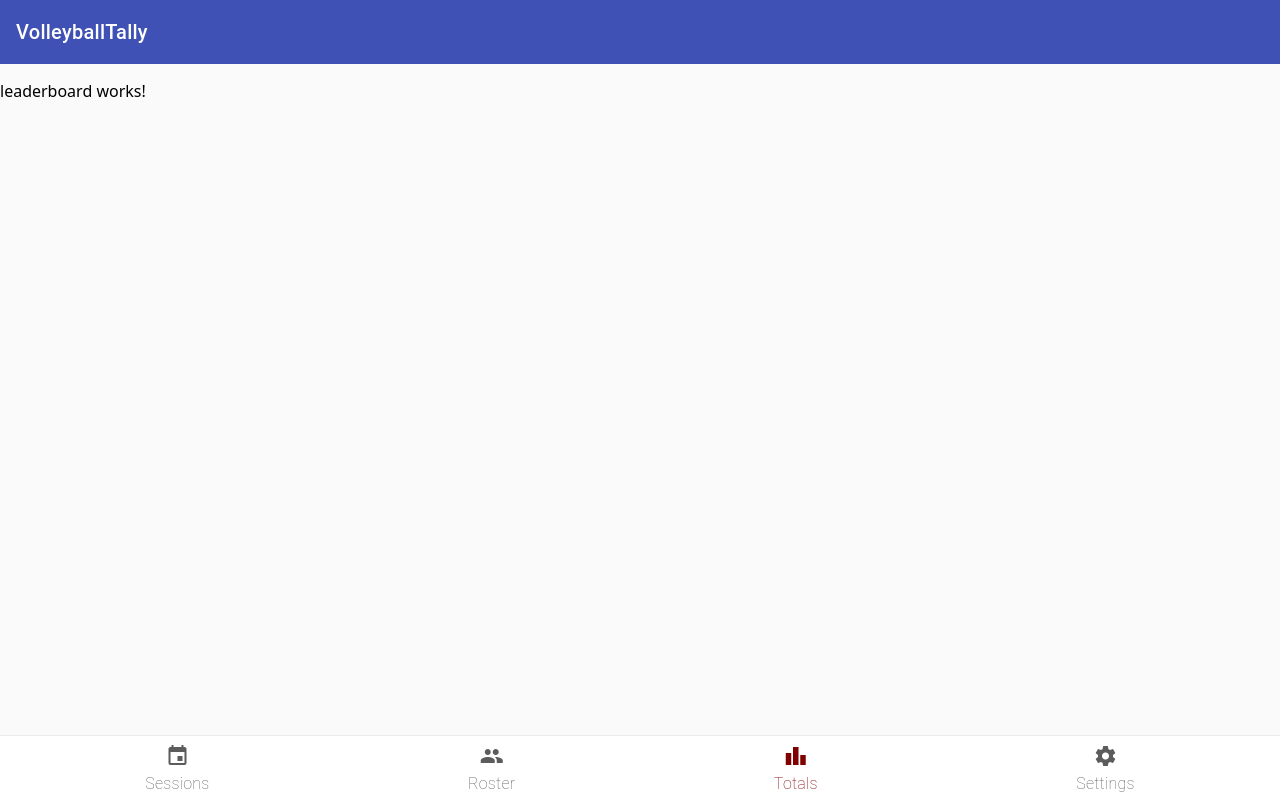
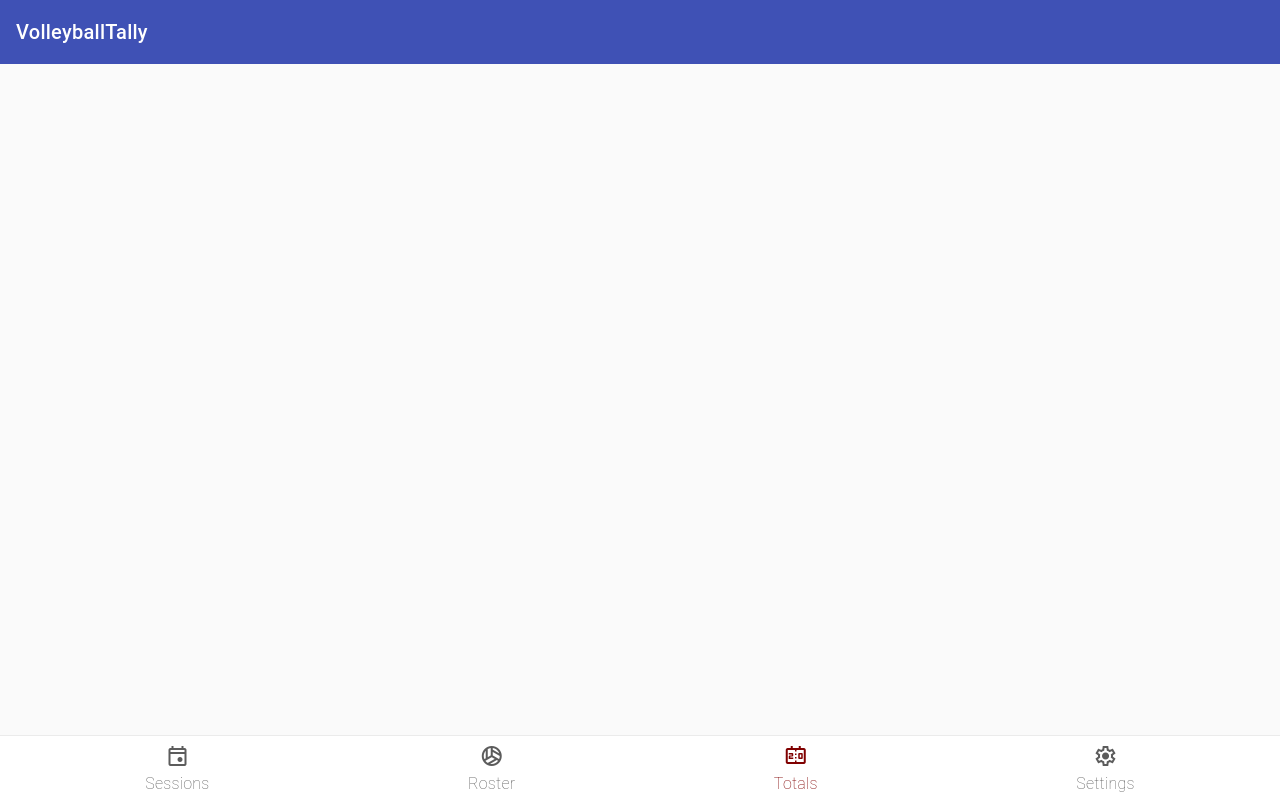
Before and after one commit to adonus19/VolleyballTally, an Angular app: page /leaderboard in a window 1280 px wide. Built offline with nearby package versions, Linux system fonts and the light colour scheme.

Commit message:
Fixed positioning for totals

```diff
--- a/src/app/app.html
+++ b/src/app/app.html
@@ -19,7 +19,9 @@
         [routerLinkActiveOptions]="{ exact: true }"
         aria-label="sessions"
       >
-        <mat-icon>event</mat-icon><span>Sessions</span>
+        <mat-icon><span class="material-symbols-outlined">
+            event
+          </span></mat-icon><span>Sessions</span>
       </a>
       <a
         routerLink="/roster"
@@ -27,7 +29,9 @@
         [routerLinkActiveOptions]="{ exact: true }"
         aria-label="roster"
       >
-        <mat-icon>people</mat-icon><span>Roster</span>
+        <mat-icon><span class="material-symbols-outlined">
+            sports_volleyball
+          </span></mat-icon><span>Roster</span>
       </a>
       <a
         routerLink="/leaderboard"
@@ -35,7 +39,9 @@
         [routerLinkActiveOptions]="{ exact: true }"
         aria-label="leaderboard"
       >
-        <mat-icon>leaderboard</mat-icon><span>Totals</span>
+        <mat-icon><span class="material-symbols-outlined">
+            scoreboard
+          </span></mat-icon><span>Totals</span>
       </a>
       <a
         routerLink="/settings"
@@ -43,7 +49,9 @@
         [routerLinkActiveOptions]="{ exact: true }"
         aria-label="sessions"
       >
-        <mat-icon>settings</mat-icon><span>Settings</span>
+        <mat-icon><span class="material-symbols-outlined">
+            settings
+          </span></mat-icon><span>Settings</span>
       </a>
     </mat-toolbar>
   </div>
--- a/src/app/views/leaderboard/leaderboard.html
+++ b/src/app/views/leaderboard/leaderboard.html
@@ -1 +1,38 @@
-<p>leaderboard works!</p>
+<div class="content">
+  @if (rows().length) {
+  <mat-list>
+    @for (row of rows(); track $index; let i = $index) {
+    <mat-list-item>
+      <mat-icon
+        matListItemIcon
+        class="place"
+      >
+        @if (i === 0) {
+        <span class="material-symbols-outlined">
+          trophy
+        </span>
+        } @else if (i === 1) {
+        <span class="material-symbols-outlined">
+          workspace_premium
+        </span>
+        } @else if (i === 2) {
+        <span class="material-symbols-outlined">
+          license
+        </span>
+        }
+      </mat-icon>
+      <div
+        matListItemLine
+        class="grid-container"
+      >
+        <span class="name">{{ nameFor(row.playerId )}}</span>
+        <mat-chip class="points">Total: {{ row.count }}</mat-chip>
+        <!-- <p class="points">{{ row.count }}</p> -->
+        <!-- <p matListItemLine>
+        </p> -->
+      </div>
+    </mat-list-item>
+    }
+  </mat-list>
+  }
+</div>
--- a/src/app/views/leaderboard/leaderboard.scss
+++ b/src/app/views/leaderboard/leaderboard.scss
@@ -0,0 +1,31 @@
+
+  mat-list-item:nth-child(1) {
+    background-color: gold;
+  }
+
+  mat-list-item:nth-child(2) {
+    background-color: silver;
+  }
+
+  mat-list-item:nth-child(3) {
+    background-color: #CD7F32;
+  }
+
+.grid-container {
+    display: grid;
+    grid-template-columns: 1fr auto 1fr;
+    grid-template-rows: 1fr;
+    align-items: center;
+    width: 100%;
+
+    .name {
+      grid-column: 1;
+      grid-row: 1;
+      justify-self: start;
+    }
+
+    .points {
+      grid-column: 3;
+      justify-self: end;
+    }
+  }
--- a/src/app/views/leaderboard/leaderboard.ts
+++ b/src/app/views/leaderboard/leaderboard.ts
@@ -1,11 +1,21 @@
-import { Component } from '@angular/core';
+import { Component, computed, inject } from '@angular/core';
+import { MatListModule } from '@angular/material/list';
+import { MatIcon } from "@angular/material/icon";
+import { MatChipsModule } from '@angular/material/chips';
+
+import { DataService } from '../../services/data.service';
 
 @Component({
   selector: 'app-leaderboard',
-  imports: [],
+  imports: [MatListModule, MatIcon, MatChipsModule],
   templateUrl: './leaderboard.html',
   styleUrl: './leaderboard.scss'
 })
 export class Leaderboard {
+  private data = inject(DataService);
+  rows = computed(() => this.data.getTotals());
 
+  nameFor(pid: string) {
+    return this.data.players().find(p => p.id === pid)?.name || '(Removed)';
+  }
 }
--- a/src/index.html
+++ b/src/index.html
@@ -15,9 +15,13 @@
     href="favicon.ico"
   >
   <link
-    href="https://fonts.googleapis.com/icon?family=Material+Icons"
+    href="https://fonts.googleapis.com/css2?family=Material+Symbols+Outlined"
     rel="stylesheet"
-  >
+  />
+  <!-- <link
+    rel="stylesheet"
+    href="https://fonts.googleapis.com/css2?family=Material+Symbols+Outlined:opsz,wght,FILL,GRAD@24,400,0,0&icon_names=looks_one"
+  /> -->
 </head>
 
 <body>
```
